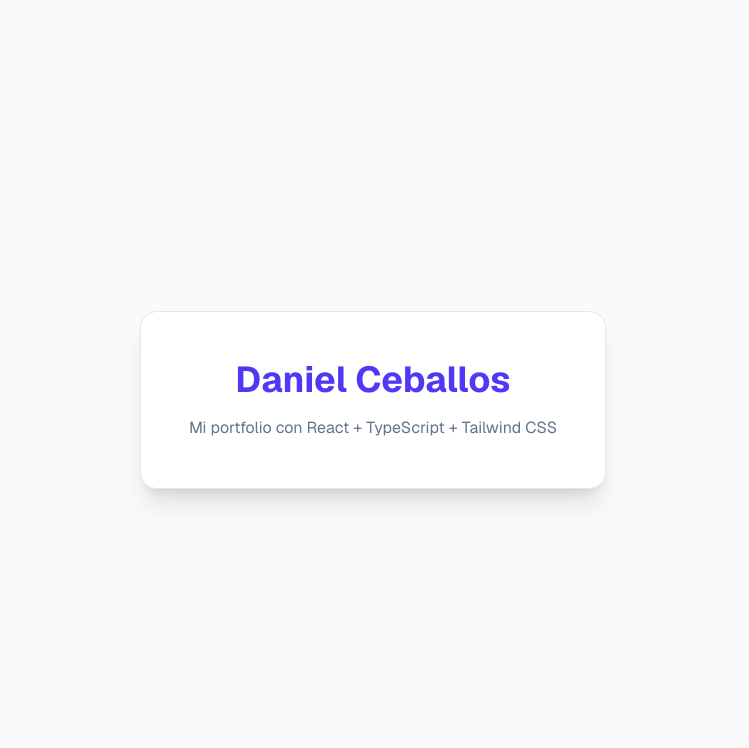
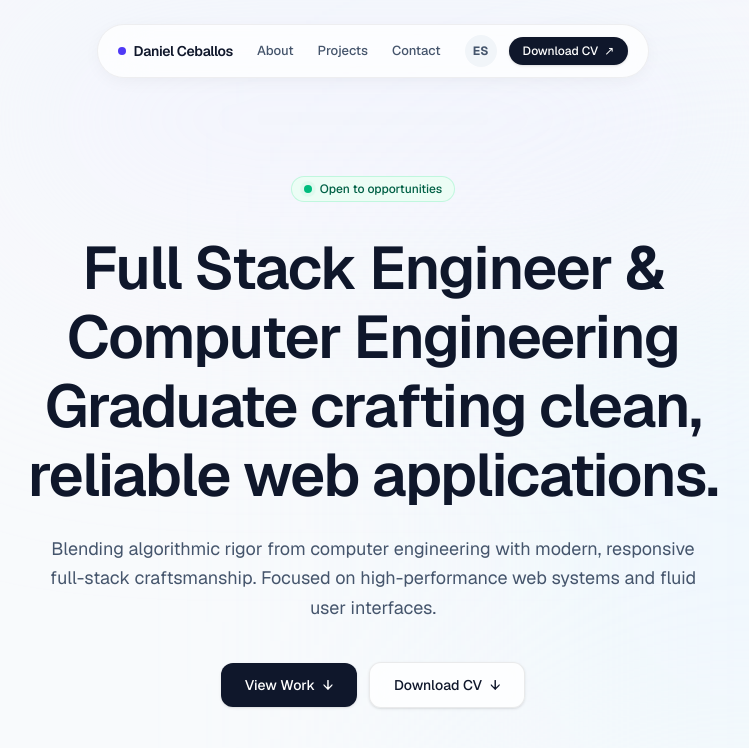
Before and after one commit to dancebroa-001/portfolio-web, a React (Vite) app: page / in a window 1280 px wide. Shown: the top 748 px of the page, without its empty margins (267-1016 px from the left). Built offline with nearby package versions, Linux system fonts and the light colour scheme.

Commit message:
Add Hero and Navbar components

```diff
--- a/src/App.tsx
+++ b/src/App.tsx
@@ -1,15 +1,23 @@
+
+import Navbar from './components/Navbar'
+import Hero from './components/Hero'
+
 function App() {
   return (
-    <main className="flex min-h-screen items-center justify-center bg-slate-50">
-      <div className="rounded-2xl border border-slate-200 bg-white p-12 text-center shadow-xl">
-        <h1 className="text-4xl font-bold text-indigo-600">
-          Daniel Ceballos
-        </h1>
-        <p className="mt-4 text-slate-500">
-          Mi portfolio con React + TypeScript + Tailwind CSS
-        </p>
-      </div>
-    </main>
+    <div className="relative min-h-screen overflow-x-hidden bg-[#f8fafc] text-slate-900">
+
+      {/* Ambient background glows */}
+      <div className="pointer-events-none fixed top-0 left-1/2 z-0 h-[400px] w-[800px] -translate-x-1/2 bg-gradient-to-b from-indigo-100/60 via-purple-50/30 to-transparent blur-[120px]" />
+
+      <div className="pointer-events-none fixed right-0 bottom-0 z-0 h-[500px] w-[500px] bg-sky-100/40 blur-[140px]" />
+
+      <Navbar />
+
+      <main className="relative z-10">
+        <Hero />
+      </main>
+
+    </div>
   )
 }
 
--- /dev/null
+++ b/src/components/Hero.tsx
@@ -0,0 +1,44 @@
+
+export default function Hero() {
+  return (
+    <section className="mx-auto flex max-w-4xl flex-col items-center px-6 pb-24 pt-36 text-center md:pb-32 md:pt-44">
+
+      <div className="mb-8 inline-flex items-center gap-2 rounded-full border border-emerald-200/60 bg-emerald-50 px-3 py-1">
+        <span className="relative flex h-2 w-2">
+          <span className="absolute inline-flex h-full w-full animate-ping rounded-full bg-emerald-500 opacity-75" />
+          <span className="relative inline-flex h-2 w-2 rounded-full bg-emerald-500" />
+        </span>
+        <span className="text-xs font-medium text-emerald-800">
+          Open to opportunities
+        </span>
+      </div>
+
+      <h1 className="mb-6 max-w-3xl text-4xl leading-[1.15] font-semibold tracking-tight text-slate-900 sm:text-5xl md:text-6xl">
+        Full Stack Engineer &amp; Computer Engineering Graduate crafting clean, reliable web applications.
+      </h1>
+
+      <p className="mb-10 max-w-2xl text-base leading-relaxed font-normal text-slate-600 sm:text-lg">
+        Blending algorithmic rigor from computer engineering with modern,
+        responsive full-stack craftsmanship. Focused on high-performance
+        web systems and fluid user interfaces.
+      </p>
+
+      <div className="flex flex-wrap items-center justify-center gap-3">
+        <a
+          href="#projects"
+          className="inline-flex items-center gap-2 rounded-xl bg-slate-900 px-6 py-3 text-sm font-medium text-white shadow-sm transition-all hover:bg-slate-800 hover:shadow-md active:scale-95"
+        >
+          View Work <span aria-hidden="true">↓</span>
+        </a>
+
+        <a
+          href="/cv/daniel-ceballos-cv.pdf"
+          download
+          className="inline-flex items-center gap-2 rounded-xl border border-black/[0.08] bg-white/80 px-6 py-3 text-sm font-medium text-slate-900 shadow-sm backdrop-blur-md transition-all hover:bg-white hover:shadow-md active:scale-95"
+        >
+          Download CV <span aria-hidden="true">↓</span>
+        </a>
+      </div>
+    </section>
+  )
+}
--- /dev/null
+++ b/src/components/Navbar.tsx
@@ -0,0 +1,46 @@
+
+export default function Navbar() {
+  return (
+    <header className="pointer-events-none fixed left-0 top-6 z-50 flex w-full justify-center px-4">
+      <nav className="pointer-events-auto flex items-center justify-between gap-4 rounded-full border border-black/[0.06] bg-white/75 px-5 py-2.5 shadow-[0_4px_20px_-4px_rgba(15,23,42,0.06)] backdrop-blur-xl sm:gap-6">
+
+        <a href="#" className="group hidden items-center gap-2 sm:flex">
+          <span className="h-2 w-2 rounded-full bg-indigo-600 transition-transform group-hover:scale-125" />
+          <span className="text-sm font-semibold tracking-tight text-slate-900">
+            Daniel Ceballos
+          </span>
+        </a>
+
+        <div className="flex items-center gap-4 text-[13px] font-medium text-slate-600 sm:gap-6">
+          <a href="#about" className="transition-colors hover:text-slate-900">
+            About
+          </a>
+          <a href="#projects" className="transition-colors hover:text-slate-900">
+            Projects
+          </a>
+          <a href="#contact" className="transition-colors hover:text-slate-900">
+            Contact
+          </a>
+        </div>
+
+        <div className="flex items-center gap-2 sm:gap-3">
+          <button
+            type="button"
+            aria-label="Switch language"
+            className="flex h-8 w-8 cursor-pointer items-center justify-center rounded-full bg-slate-100 text-xs font-bold text-slate-600 transition-colors hover:bg-slate-200"
+          >
+            ES
+          </button>
+
+          <a
+            href="/cv/daniel-ceballos-cv.pdf"
+            download
+            className="inline-flex items-center gap-1.5 rounded-full bg-slate-900 px-3.5 py-1.5 text-xs font-medium text-white shadow-sm transition-all hover:bg-slate-800 active:scale-95"
+          >
+            Download CV <span aria-hidden="true">↗</span>
+          </a>
+        </div>
+      </nav>
+    </header>
+  )
+}
```
